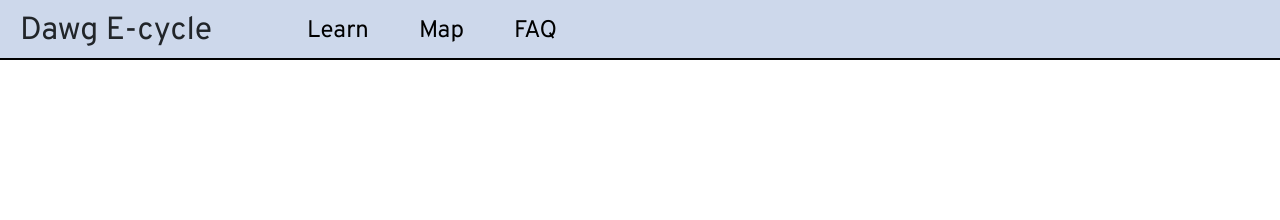
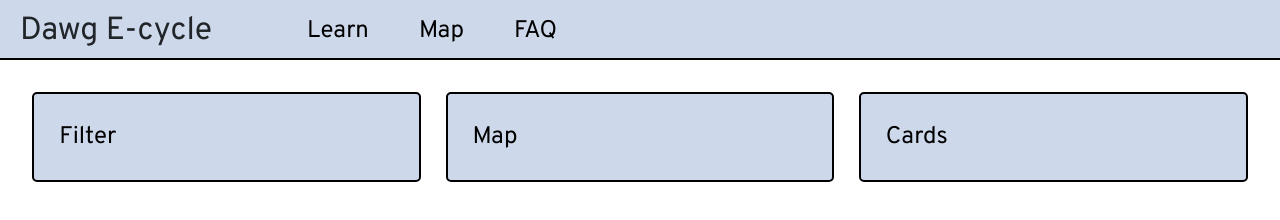
Before and after one commit to info442-spr22/d-team, a plain HTML site: page project_draft/map.html in a window 1280 px wide. Drawn offline with nearby package versions, Linux system fonts and the light colour scheme; a web font is replaced by a local one.

Commit message:
created columns on map.html, added styling

```diff
--- a/project_draft/css/style.css
+++ b/project_draft/css/style.css
@@ -88,6 +88,10 @@ main {
   font-size: 24px;
 }
 
+.map-box {
+  margin: 1%;
+}
+
 .hide{
   display:none;
 }
--- a/project_draft/map.html
+++ b/project_draft/map.html
@@ -25,6 +25,22 @@
                 </ul>
             </nav>
         </section>
+
+        <section class="content-box">
+            <div class="container-fluid">
+                <div class="row">
+                    <div class="col text-box map-box">
+                        Filter
+                    </div>
+                    <div class="col text-box map-box">
+                        Map
+                    </div>
+                    <div class="col text-box map-box">
+                        Cards
+                    </div>
+                </div>
+            </div>
+        </section>
     </main>
 </body>
 </html>
```
